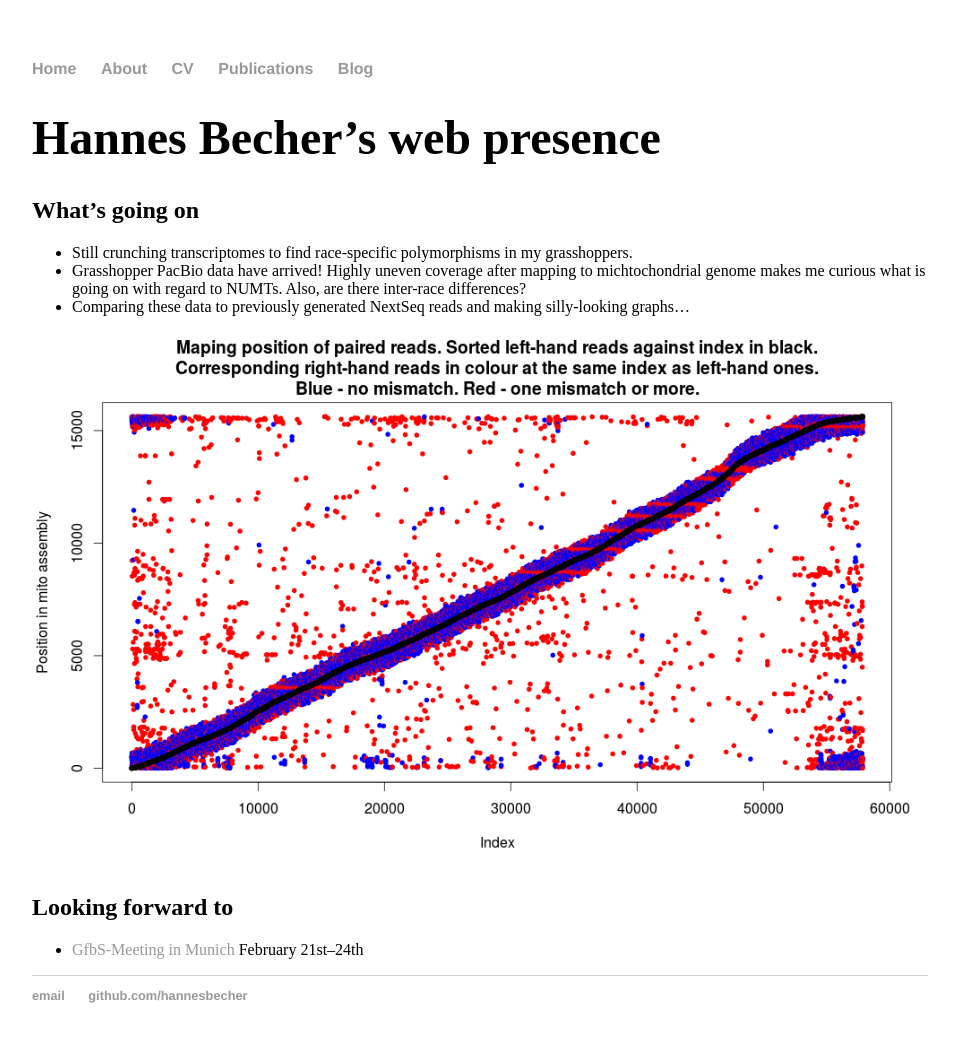
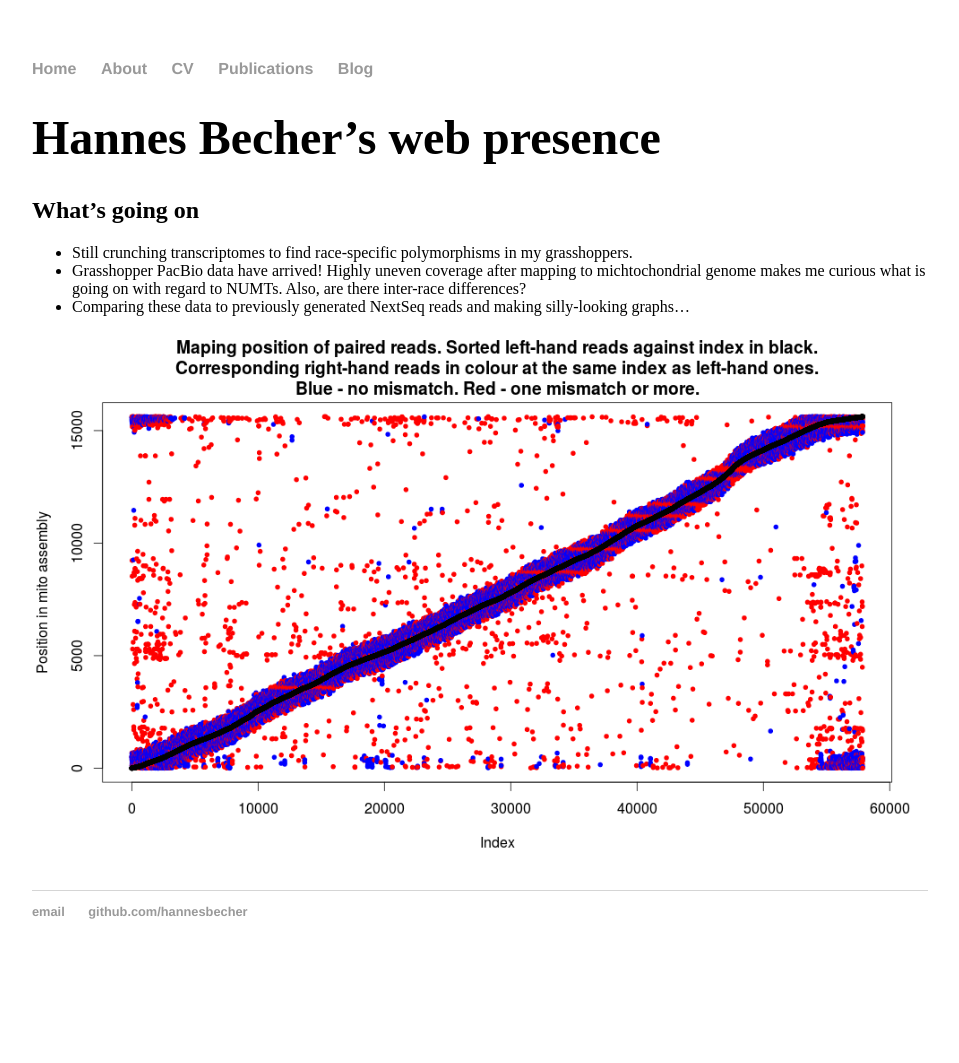
Before and after one commit to hannesbecher/hannesbecher.github.io, a Jekyll site: the page built from index.md, in a window 1280 px wide. Shown: the whole page, without its empty margins (160-1119 px from the left). Built offline with Jekyll 4.4.1, drawn with Linux system fonts in a browser that asks for light colours; after the commit the page ends 979 px from its top, so only the background shows below that.

Commit message:
Update index.md

```diff
--- a/index.md
+++ b/index.md
@@ -11,6 +11,3 @@ title: Hannes Becher, Doctoral Researcher
 * Comparing these data to previously generated NextSeq reads and making silly-looking graphs...
 
 ![mapping](img/mapping_13.png)
-
-## Looking forward to
-* [GfbS-Meeting in Munich](http://www.en.palaeontologie.geowissenschaften.uni-muenchen.de/gfbs2016/index.html) February 21st--24th
```
